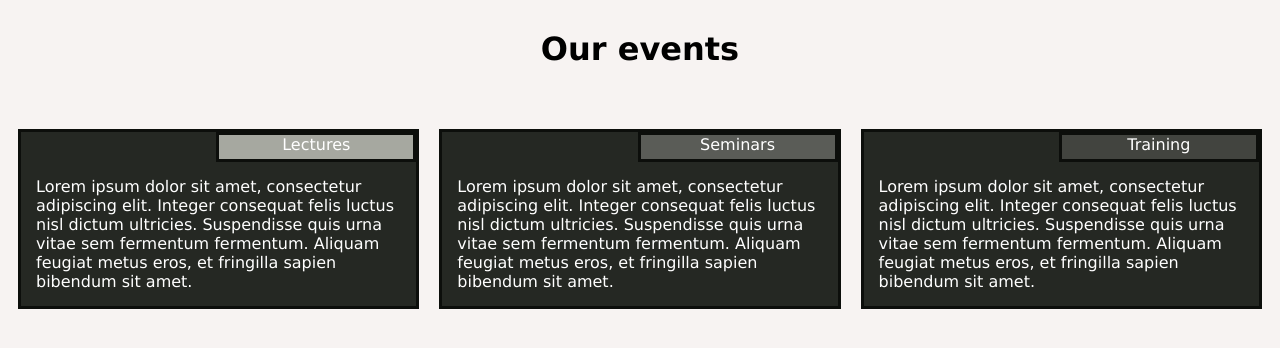
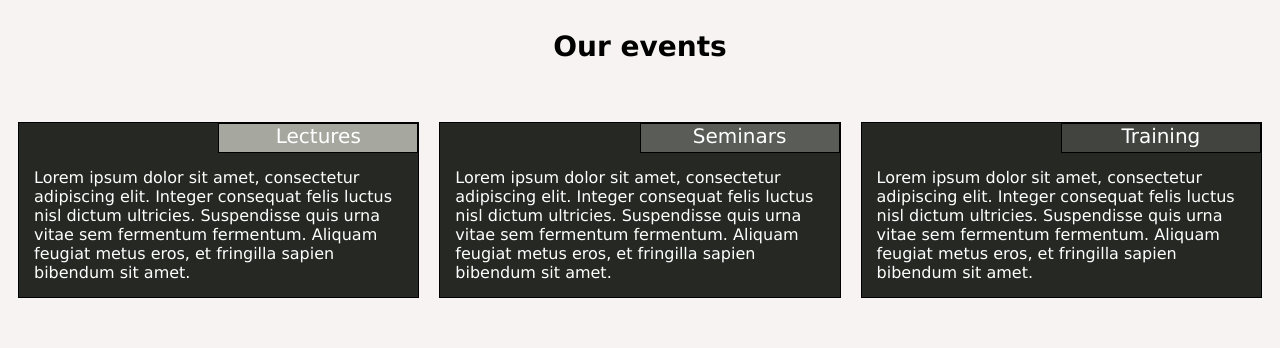
Before and after one commit to ailuy/coursera-new-test, a plain HTML site: page module2-solution/index.html in a window 1280 px wide. Drawn offline with Linux system fonts and the light colour scheme.

Commit message:
changes to font sizes

```diff
--- a/module2-solution/css/styles.css
+++ b/module2-solution/css/styles.css
@@ -11,15 +11,17 @@ body {
 h1 {
 	margin-top: 30px;
 	text-align: center;
-	color: black;
+	color: #000000;
+	font-size: 1.75em;
 }
 
 p {
 	margin: 0;
 	width: 200px;
     height: 30px;
-    border: 3px solid #0C0E0B;
+    border: 1px solid #000000;
     text-align: center;
+    font-size: 1.25em;
 	position: absolute;
 	right: 0px;
     top: 0px;
@@ -36,7 +38,7 @@ section {
 	margin-bottom: 20px;
 	background-color: #252823;
 	top: 40px;
-	border: 3px solid #0C0E0B;
+	border: 1px solid #000000;
 	position: relative;
 }
 
```
